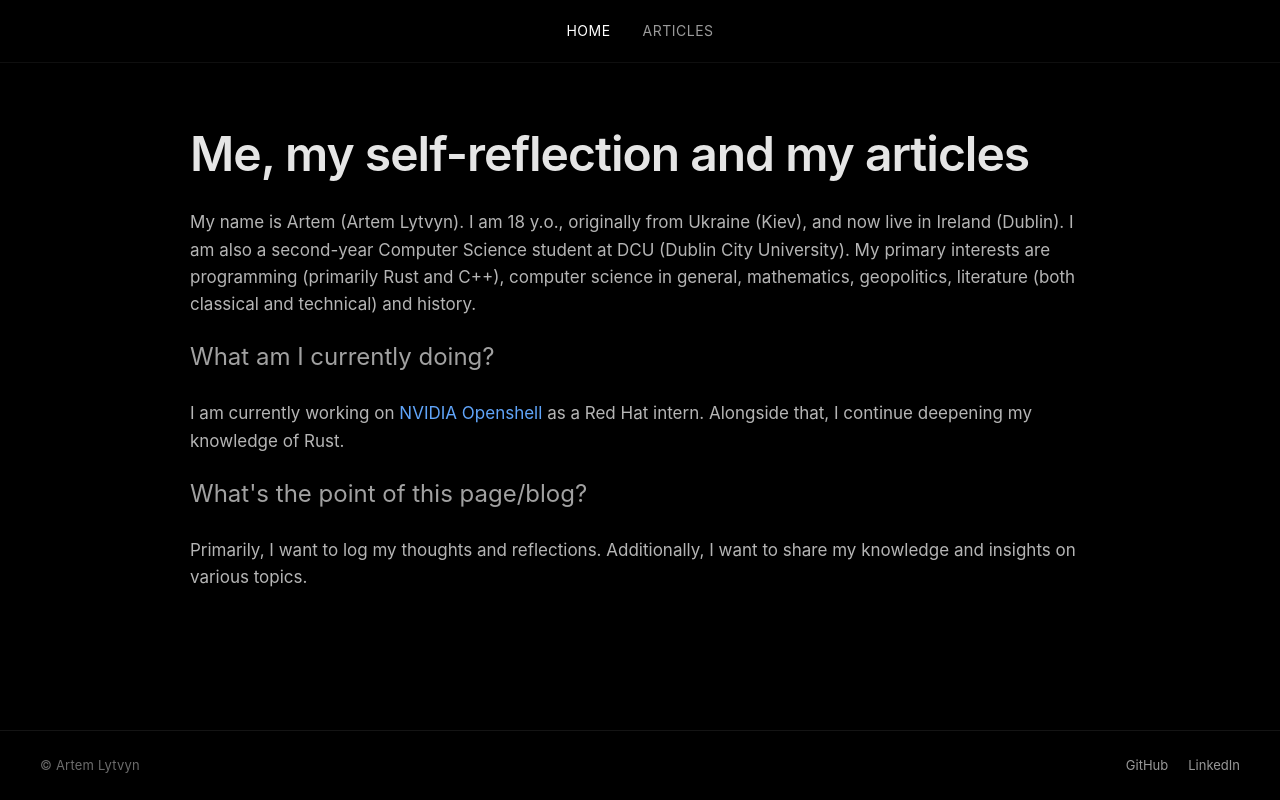
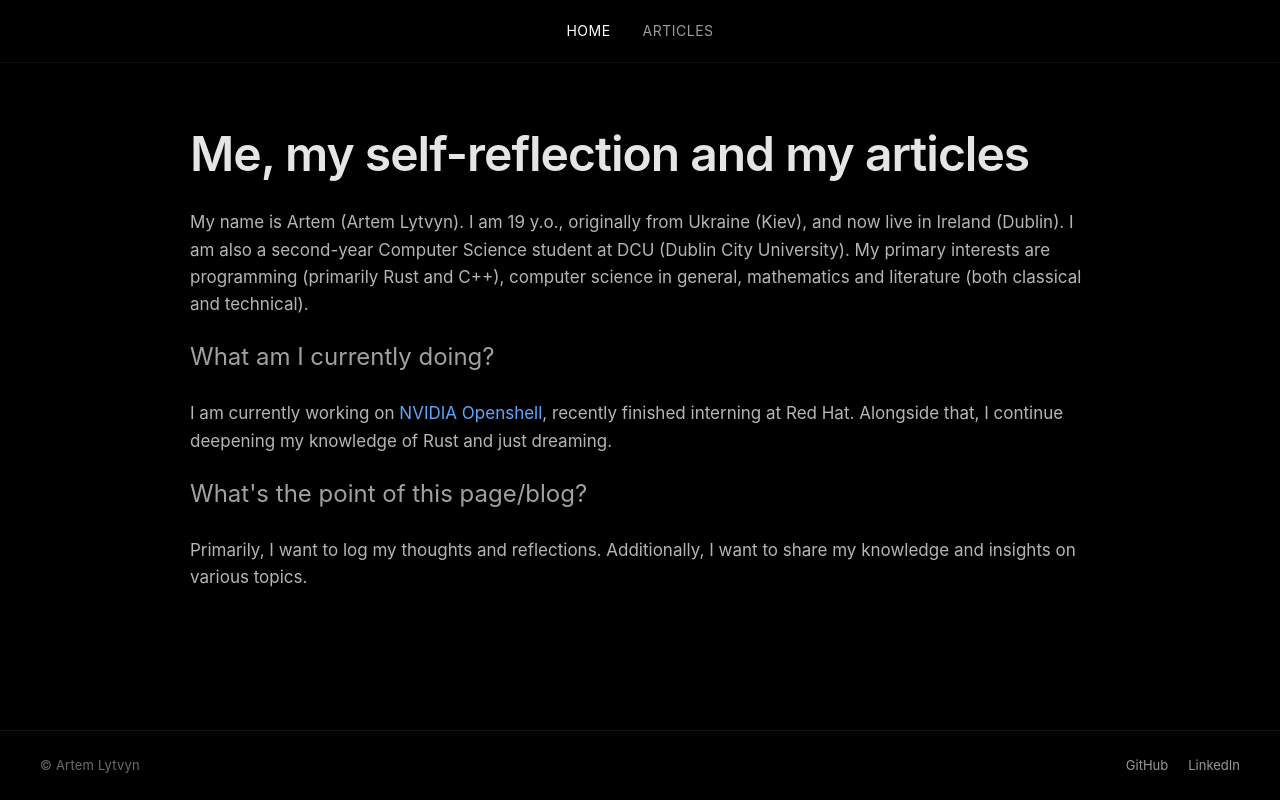
Before and after one commit to letv1nnn/letv1nnn.github.io, a React (Vite) app: page /#/home in a window 1280 px wide. Built offline with nearby package versions, Linux system fonts and the light colour scheme.

Commit message:
fix: remove some stuff
Signed-off-by: letv1nnn <letv1n2007@icloud.com>

```diff
--- a/package.json
+++ b/package.json
@@ -8,7 +8,8 @@
     "dev": "vite",
     "build": "tsc -b && vite build",
     "lint": "eslint .",
-    "preview": "vite preview"
+    "preview": "vite preview",
+    "deploy": "npm run build && npx gh-pages -d dist"
   },
   "dependencies": {
     "framer-motion": "^12.38.0",
--- a/src/consts.ts
+++ b/src/consts.ts
@@ -10,18 +10,18 @@ export const personalData: PersonalInfo[] = [
     {
         id: 1,
         title: 'Me, my self-reflection and my articles',
-        body: 'My name is Artem (Artem Lytvyn). I am 18 y.o., originally ' +
+        body: 'My name is Artem (Artem Lytvyn). I am 19 y.o., originally ' +
               'from Ukraine (Kiev), and now live in Ireland (Dublin). I am also a second-year ' +
               'Computer Science student at DCU (Dublin City University). My ' +
               'primary interests are programming (primarily Rust and C++), computer ' +
-              'science in general, mathematics, geopolitics, literature (both classical and ' +
-              'technical) and history.',
+              'science in general, mathematics and literature (both classical and ' +
+              'technical).',
     },
     {
         id: 2,
         title: 'What am I currently doing?',
-        body: 'I am currently working on NVIDIA Openshell as a Red Hat intern. ' +
-              'Alongside that, I continue deepening my knowledge of Rust.',
+        body: 'I am currently working on NVIDIA Openshell, recently finished interning at Red Hat. ' +
+              'Alongside that, I continue deepening my knowledge of Rust and just dreaming.',
         links: [
             { label: 'NVIDIA Openshell', url: 'https://github.com/NVIDIA/OpenShell' },
         ],
```
